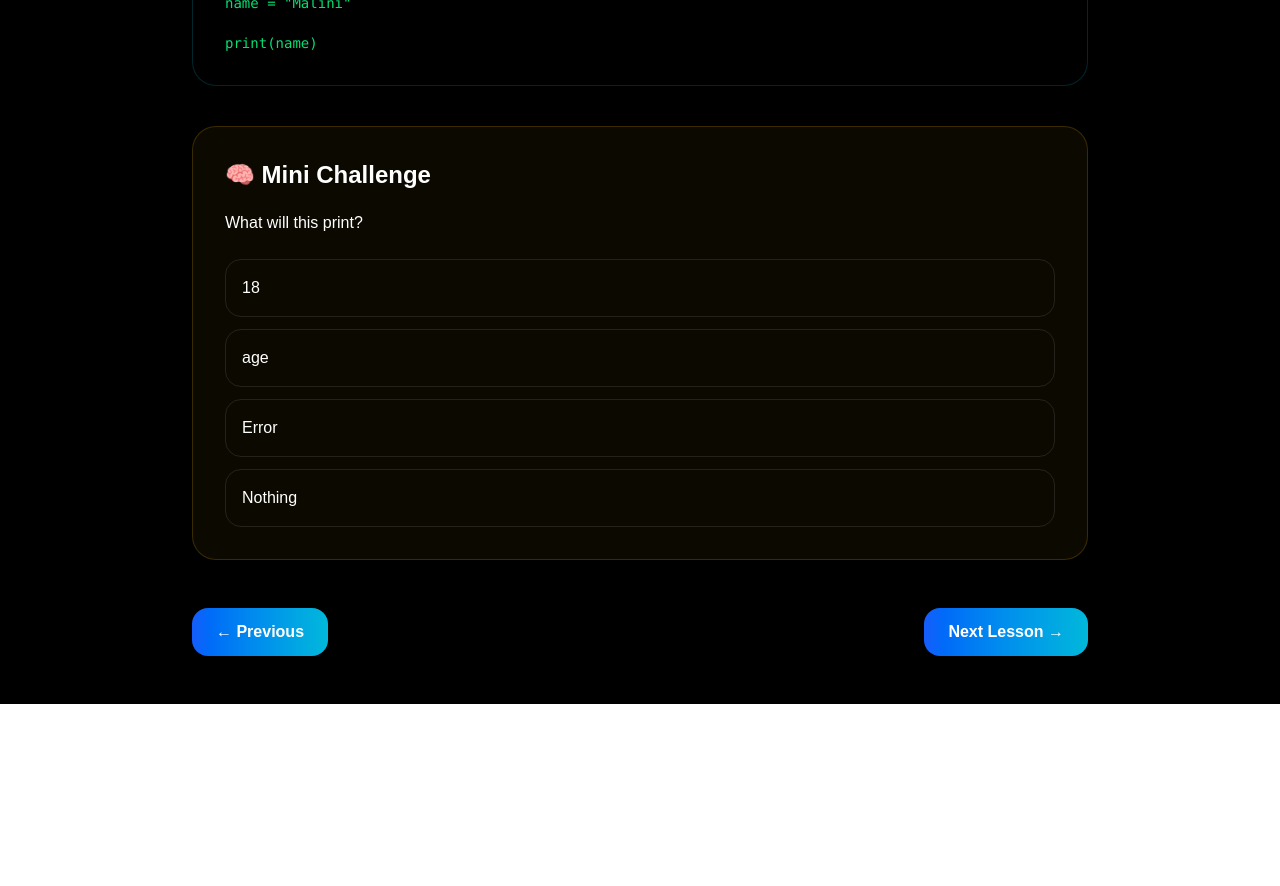
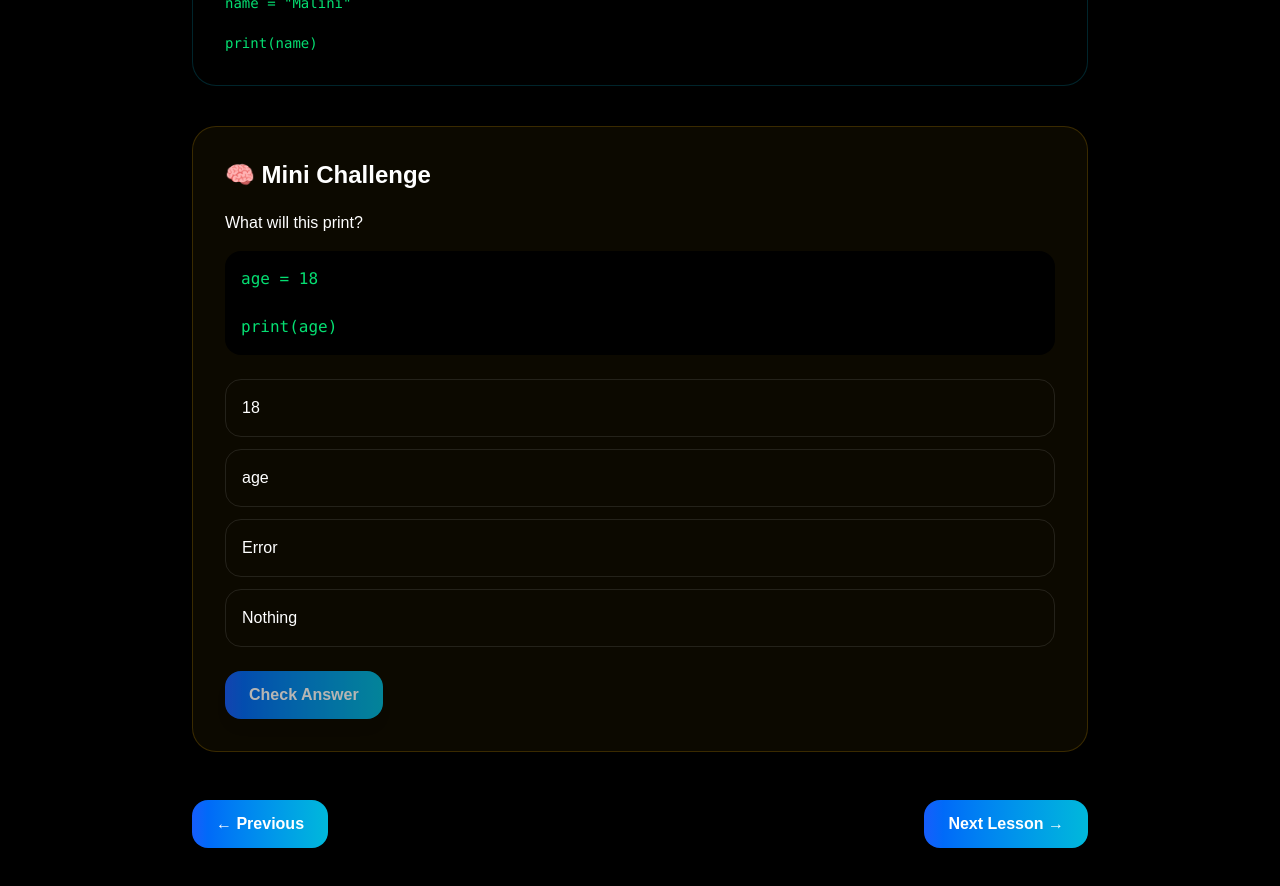
Before and after one commit to malinibalaji-366/AIVersee, a Next.js app in the folder frontend/: page /learn/foundations/variables in a window 1280 px wide. Shown: the part 740-1626 px from the top of the page. Before the commit the page ends 1444 px from the top, so only its background shows below. Built offline with nearby package versions, Linux system fonts and the light colour scheme.

Commit message:
feat: add interactive lesson quiz with answer validation

```diff
--- a/frontend/app/learn/foundations/variables/page.tsx
+++ b/frontend/app/learn/foundations/variables/page.tsx
@@ -47,7 +47,9 @@ export default function VariablesLesson() {
                 <LessonChallenge
                   key={index}
                   question={challengeBlock.question}
+                  code={challengeBlock.code}
                   options={challengeBlock.options}
+                  answer={challengeBlock.answer}
                 />
               );
             }
--- a/frontend/components/lesson/LessonChallenge.tsx
+++ b/frontend/components/lesson/LessonChallenge.tsx
@@ -1,12 +1,26 @@
+"use client";
+
+import { useState } from "react";
+import Button from "@/components/ui/Button";
+
 type Props = {
   question: string;
+  code: string;
   options: string[];
+  answer?: string;
 };
 
 export default function LessonChallenge({
   question,
+  code,
   options,
+  answer,
 }: Props) {
+  const [selected, setSelected] = useState("");
+  const [checked, setChecked] = useState(false);
+
+  const correct = selected === answer;
+
   return (
     <section className="mb-10 rounded-3xl border border-yellow-500/20 bg-yellow-500/5 p-8">
 
@@ -14,22 +28,67 @@ export default function LessonChallenge({
         🧠 Mini Challenge
       </h2>
 
-      <p className="mt-5">
-        {question}
-      </p>
+      <p className="mt-5">{question}</p>
+        <pre className="mt-4 overflow-x-auto rounded-2xl bg-black p-4 text-green-400">
+            <code>{code}</code>
+        </pre>
+        <div className="mt-6 space-y-3">
+            {options.map((option) => (
+                <button
+                    key={option}
+                    onClick={() => !checked && setSelected(option)}
+                    className={`
+                        w-full rounded-2xl border p-4 text-left transition
 
-      <div className="mt-6 space-y-3">
+                    ${
+                        selected === option
+                          ? "border-cyan-400 bg-cyan-500/10"
+                        : "border-white/10 hover:border-cyan-400"
+                    }
 
-        {options.map((option) => (
-          <button
-            key={option}
-            className="w-full rounded-2xl border border-white/10 p-4 text-left transition hover:border-cyan-400 hover:bg-cyan-500/10"
-          >
+                     ${
+                        checked && option === answer
+                        ? "border-green-500 bg-green-500/10"
+                          : ""
+                     }
+
+                     ${
+                         checked &&
+                         option === selected &&
+                         option !== answer
+                          ? "border-red-500 bg-red-500/10"
+                          : ""
+                      }
+                    `}
+                >
             {option}
-          </button>
+            </button>
         ))}
+      </div>
 
-      </div>
+      {!checked ? (
+        <Button
+          className="mt-6"
+          disabled={!selected}
+          onClick={() => setChecked(true)}
+        >
+          Check Answer
+        </Button>
+      ) : (
+        <div className="mt-6 rounded-2xl bg-white/5 p-5">
+
+          <h3 className="text-xl font-bold">
+            {correct ? "✅ Correct!" : "❌ Not Quite"}
+          </h3>
+
+          <p className="mt-3 text-gray-300">
+            {correct
+              ? "Excellent! Variables remember information for later use."
+              : `The correct answer is "${answer}".`}
+          </p>
+
+        </div>
+      )}
 
     </section>
   );
```
